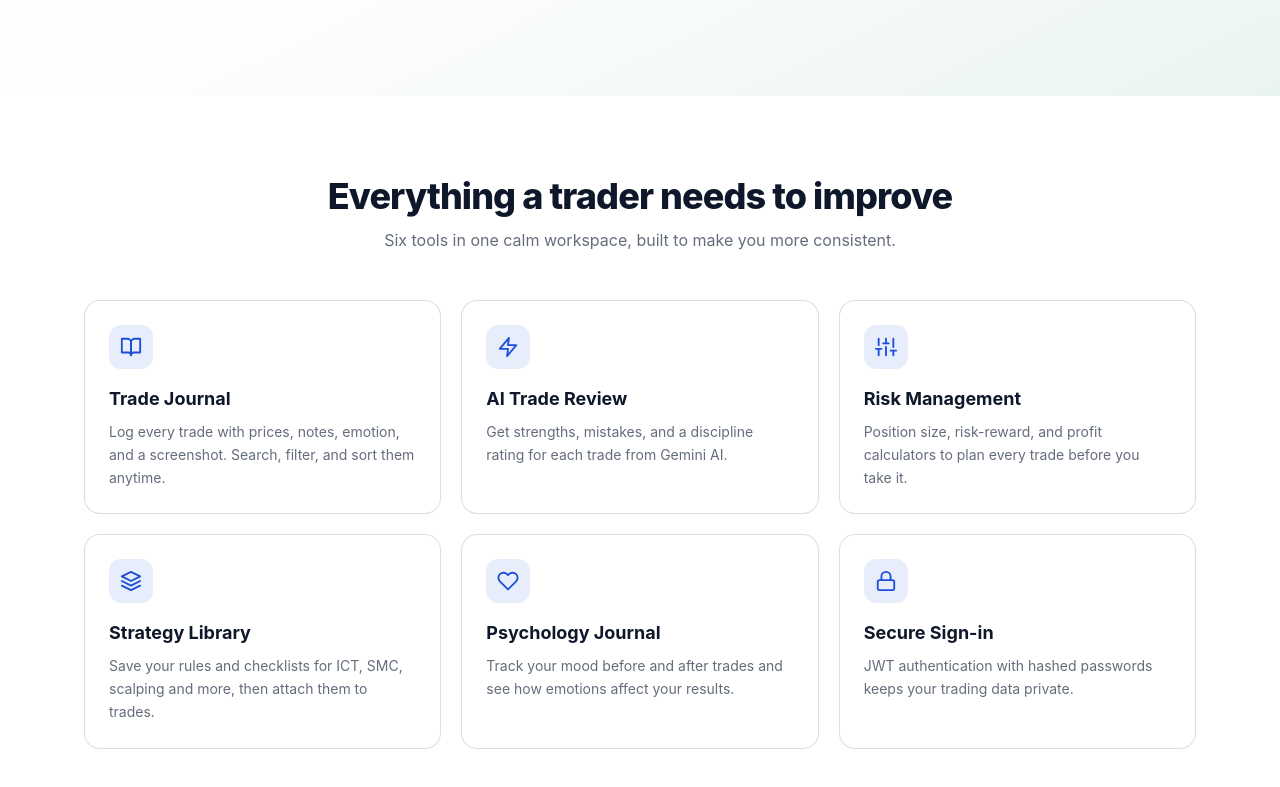
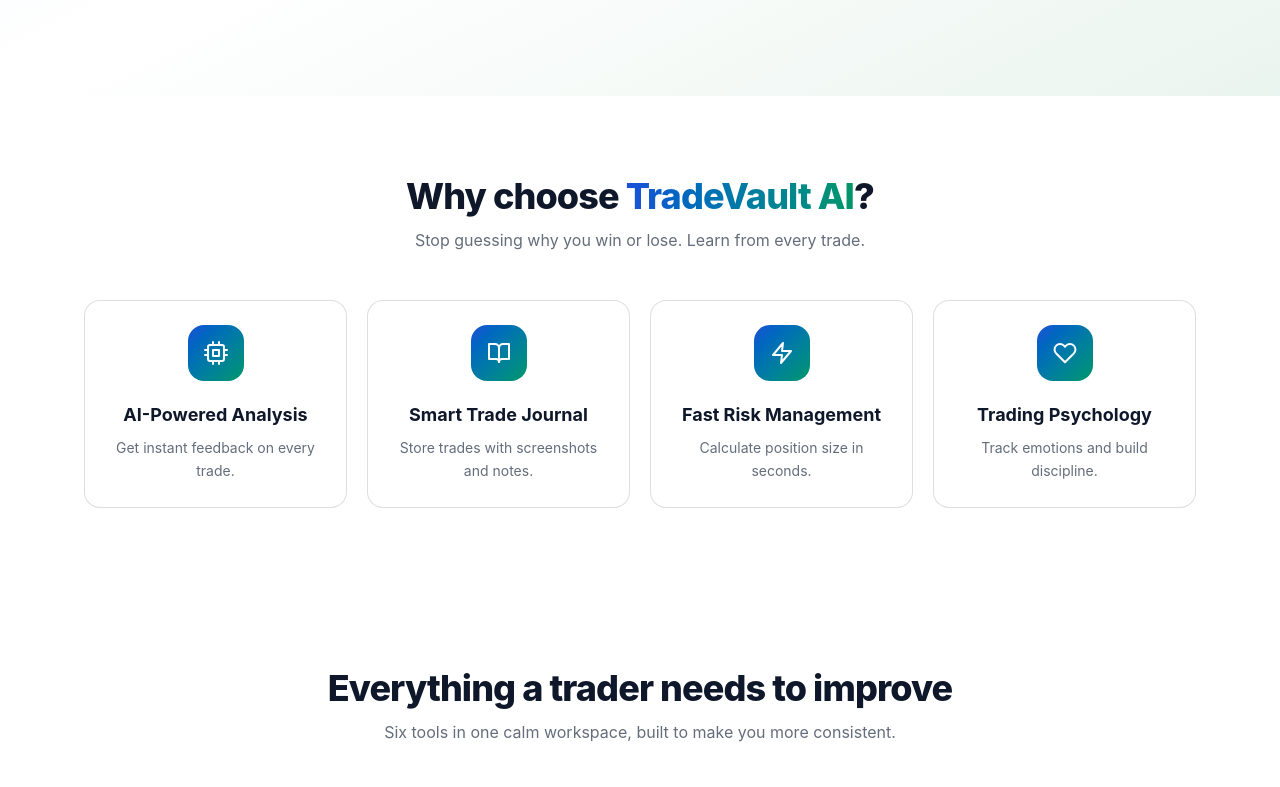
Before and after one commit to vineet6389kg/TradeVault, a React app in the folder frontend/: page / in a window 1280 px wide. Shown: the part 591-1378 px from the top of the page. Built offline with nearby package versions, Linux system fonts and the light colour scheme; the HTML template or start-up script is replaced by a standard one.

Commit message:
feat: add why choose section

```diff
--- /dev/null
+++ b/frontend/src/components/landing/WhyChoose.jsx
@@ -0,0 +1,81 @@
+import React from "react";
+import { motion } from "framer-motion";
+import { FiCpu, FiBookOpen, FiZap, FiHeart } from "react-icons/fi";
+
+// all benefit data in one array
+const reasons = [
+  {
+    icon: <FiCpu size={24} />,
+    title: "AI-Powered Analysis",
+    text: "Get instant feedback on every trade.",
+  },
+  {
+    icon: <FiBookOpen size={24} />,
+    title: "Smart Trade Journal",
+    text: "Store trades with screenshots and notes.",
+  },
+  {
+    icon: <FiZap size={24} />,
+    title: "Fast Risk Management",
+    text: "Calculate position size in seconds.",
+  },
+  {
+    icon: <FiHeart size={24} />,
+    title: "Trading Psychology",
+    text: "Track emotions and build discipline.",
+  },
+];
+
+const WhyChoose = () => {
+  return (
+    <section id="why" className="py-20">
+      <div className="mx-auto max-w-6xl px-5">
+        {/* Section heading */}
+        <motion.div
+          initial={{ opacity: 0, y: 24 }}
+          whileInView={{ opacity: 1, y: 0 }}
+          viewport={{ once: true }}
+          transition={{ duration: 0.5 }}
+          className="mx-auto max-w-2xl text-center"
+        >
+          <h2 className="text-3xl font-extrabold tracking-tight text-fg md:text-4xl">
+            Why choose{" "}
+            <span className="bg-linear-to-r from-primary to-accent bg-clip-text text-transparent">
+              TradeVault AI
+            </span>
+            ?
+          </h2>
+          <p className="mt-3 text-muted">
+            Stop guessing why you win or lose. Learn from every trade.
+          </p>
+        </motion.div>
+
+        {/* Cards */}
+        <div className="mt-12 grid gap-5 sm:grid-cols-2 lg:grid-cols-4">
+          {reasons.map((item, i) => (
+            <motion.div
+              key={item.title}
+              initial={{ opacity: 0, y: 24 }}
+              whileInView={{ opacity: 1, y: 0 }}
+              viewport={{ once: true }}
+              transition={{ duration: 0.45, delay: i * 0.1 }}
+              whileHover={{ y: -6 }}
+              className="rounded-2xl border border-border bg-white p-6 text-center transition-shadow hover:shadow-xl hover:shadow-primary/10"
+            >
+              {/* icon in a gradient circle */}
+              <div className="mx-auto grid h-14 w-14 place-items-center rounded-2xl bg-linear-to-br from-primary to-accent text-primary-fg">
+                {item.icon}
+              </div>
+              <h3 className="mt-5 text-lg font-bold text-fg">{item.title}</h3>
+              <p className="mt-2 text-sm leading-relaxed text-muted">
+                {item.text}
+              </p>
+            </motion.div>
+          ))}
+        </div>
+      </div>
+    </section>
+  );
+};
+
+export default WhyChoose;
--- a/frontend/src/pages/Landing.jsx
+++ b/frontend/src/pages/Landing.jsx
@@ -1,18 +1,18 @@
 import React from "react";
 import Navbar from "../components/landing/Navbar";
 import Hero from "../components/landing/Hero";
+import WhyChoose from "../components/landing/WhyChoose";
 import Features from "../components/landing/Features";
 import HowItWorks from "../components/landing/HowItWorks";
-import TechStack from "../components/landing/TechStack";
 
 const Landing = () => {
   return (
     <>
       <Navbar />
       <Hero />
+      <WhyChoose />
       <Features />
       <HowItWorks />
-      <TechStack />
 
       {/* temporary, the footer replaces this in the next step */}
       <section id="contact" className="bg-surface p-10 text-2xl">
```
